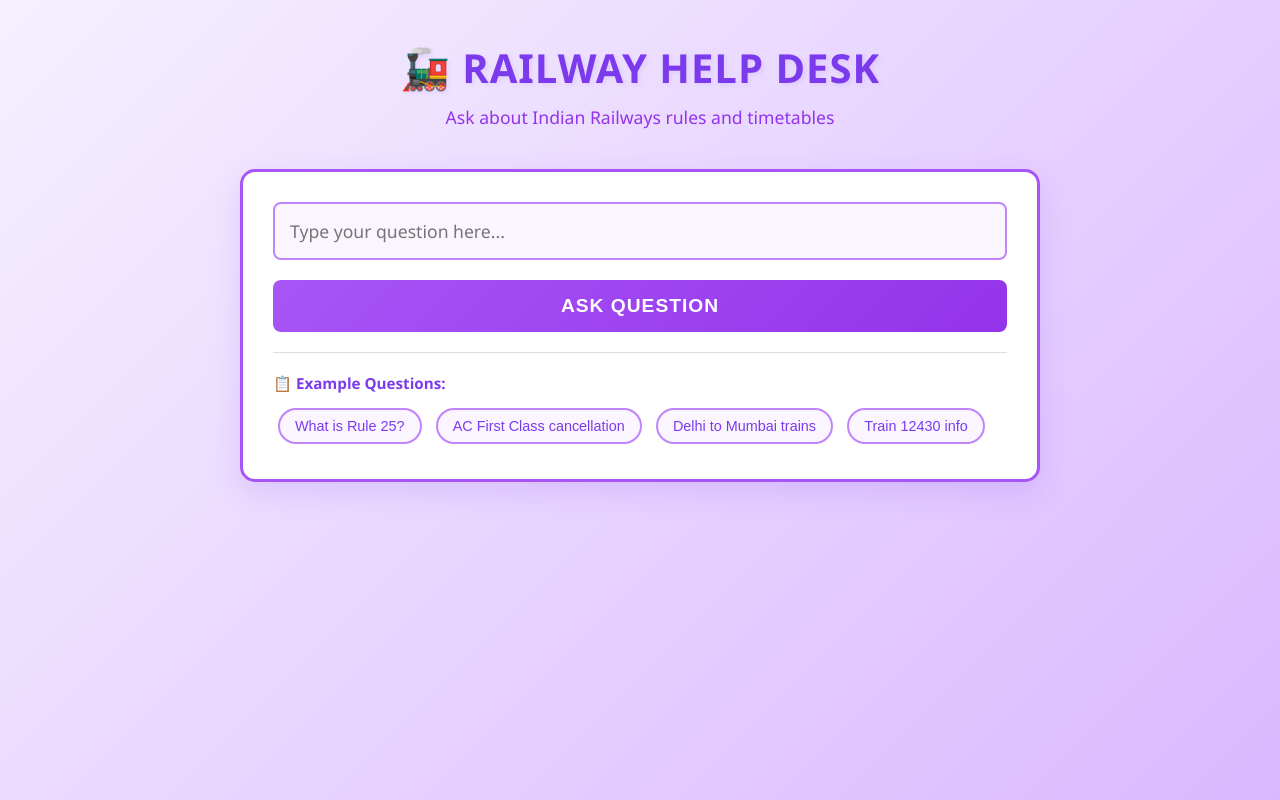
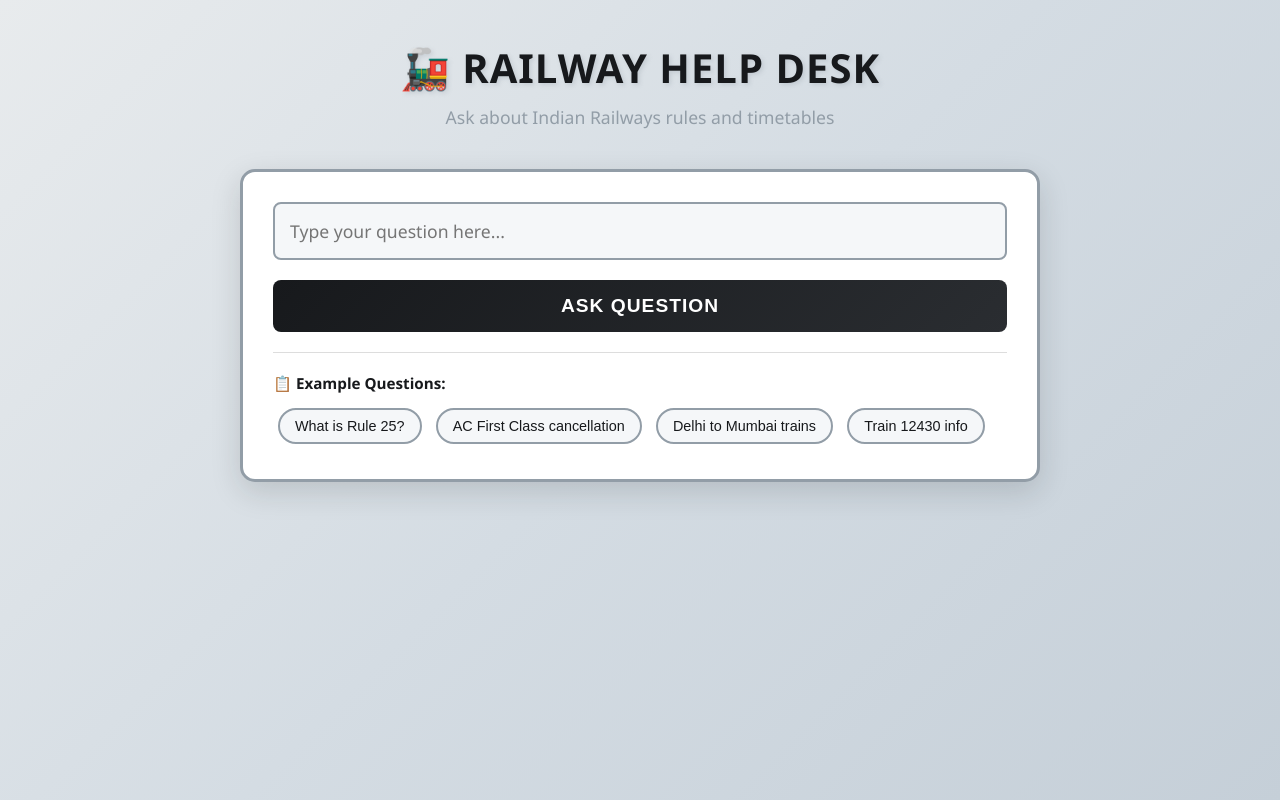
Before and after one commit to Tanmay155-glitch/Railway-Passenger-Help-Desk, a Flask app: page / in a window 1280 px wide. Run offline with Flask 3, Linux system fonts and the light colour scheme; parts of the project's set-up code (start-up, migrations or seed data) failed here and were passed over.

Commit message:
Final UI: Cool Steel Grey and Midnight Charcoal theme - professional and elegant

```diff
--- a/templates/index.html
+++ b/templates/index.html
@@ -13,7 +13,7 @@
 
         body {
             font-family: 'Segoe UI', 'Arial', sans-serif;
-            background: linear-gradient(135deg, #f5f0ff 0%, #e8d5ff 50%, #dbb7ff 100%);
+            background: linear-gradient(135deg, #e8ebed 0%, #d4dce3 50%, #c5cfd8 100%);
             min-height: 100vh;
             padding: 40px 20px;
         }
@@ -32,13 +32,13 @@
             font-size: 2.5em;
             font-weight: bold;
             margin-bottom: 10px;
-            color: #7c3aed;
-            text-shadow: 2px 2px 4px rgba(124, 58, 237, 0.1);
+            color: #17191C;
+            text-shadow: 2px 2px 4px rgba(146, 157, 167, 0.3);
             letter-spacing: 1px;
         }
 
         .header p {
-            color: #9333ea;
+            color: #929DA7;
             font-size: 1.1em;
         }
 
@@ -46,8 +46,8 @@
             background: white;
             border-radius: 15px;
             padding: 30px;
-            box-shadow: 0 10px 30px rgba(124, 58, 237, 0.15);
-            border: 3px solid #a855f7;
+            box-shadow: 0 10px 30px rgba(23, 25, 28, 0.15);
+            border: 3px solid #929DA7;
             margin-bottom: 30px;
         }
 
@@ -59,24 +59,24 @@
             width: 100%;
             padding: 15px;
             font-size: 1.1em;
-            border: 2px solid #c084fc;
+            border: 2px solid #929DA7;
             border-radius: 8px;
             font-family: 'Segoe UI', Arial, sans-serif;
             transition: border-color 0.3s;
-            background: #faf5ff;
+            background: #f5f7f9;
         }
 
         #questionInput:focus {
             outline: none;
-            border-color: #a855f7;
-            box-shadow: 0 0 15px rgba(168, 85, 247, 0.3);
+            border-color: #17191C;
+            box-shadow: 0 0 15px rgba(146, 157, 167, 0.4);
             background: white;
         }
 
         .btn-ask {
             width: 100%;
             padding: 15px;
-            background: linear-gradient(135deg, #a855f7 0%, #9333ea 100%);
+            background: linear-gradient(135deg, #17191C 0%, #2a2d31 100%);
             color: white;
             border: none;
             border-radius: 8px;
@@ -105,7 +105,7 @@
         }
 
         .examples-title {
-            color: #7c3aed;
+            color: #17191C;
             font-weight: bold;
             margin-bottom: 10px;
             font-size: 0.95em;
@@ -115,19 +115,19 @@
             display: inline-block;
             padding: 8px 15px;
             margin: 5px;
-            background: #faf5ff;
-            border: 2px solid #c084fc;
+            background: #f5f7f9;
+            border: 2px solid #929DA7;
             border-radius: 20px;
-            color: #7c3aed;
+            color: #17191C;
             font-size: 0.9em;
             cursor: pointer;
             transition: all 0.3s;
         }
 
         .example-btn:hover {
-            background: #a855f7;
+            background: #929DA7;
             color: white;
-            border-color: #a855f7;
+            border-color: #929DA7;
             transform: translateY(-1px);
         }
 
```
Also changed, not shown: other parts of templates/index.html (+21 -21 lines).
